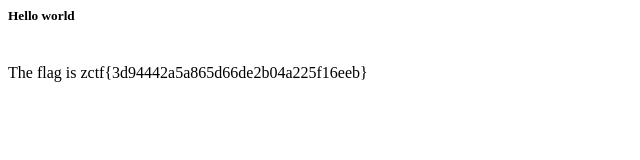
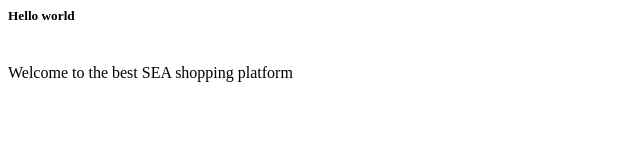
Before and after one commit to ricksanch2022/testrepo, a plain HTML site: page index.html in a window 1280 px wide. Shown: the whole page, without its empty margins (0-640 px from the left). Drawn offline with Linux system fonts and the light colour scheme.

Commit message:
Update index.html
Updated my page

```diff
--- a/index.html
+++ b/index.html
@@ -4,6 +4,6 @@
   </head>
   <body>
     <h5>Hello world</h5><br/>
-    <div>The flag is zctf{3d94442a5a865d66de2b04a225f16eeb}</div>
+    <div>Welcome to the best SEA shopping platform</div>
   </body>
 </html>
```
